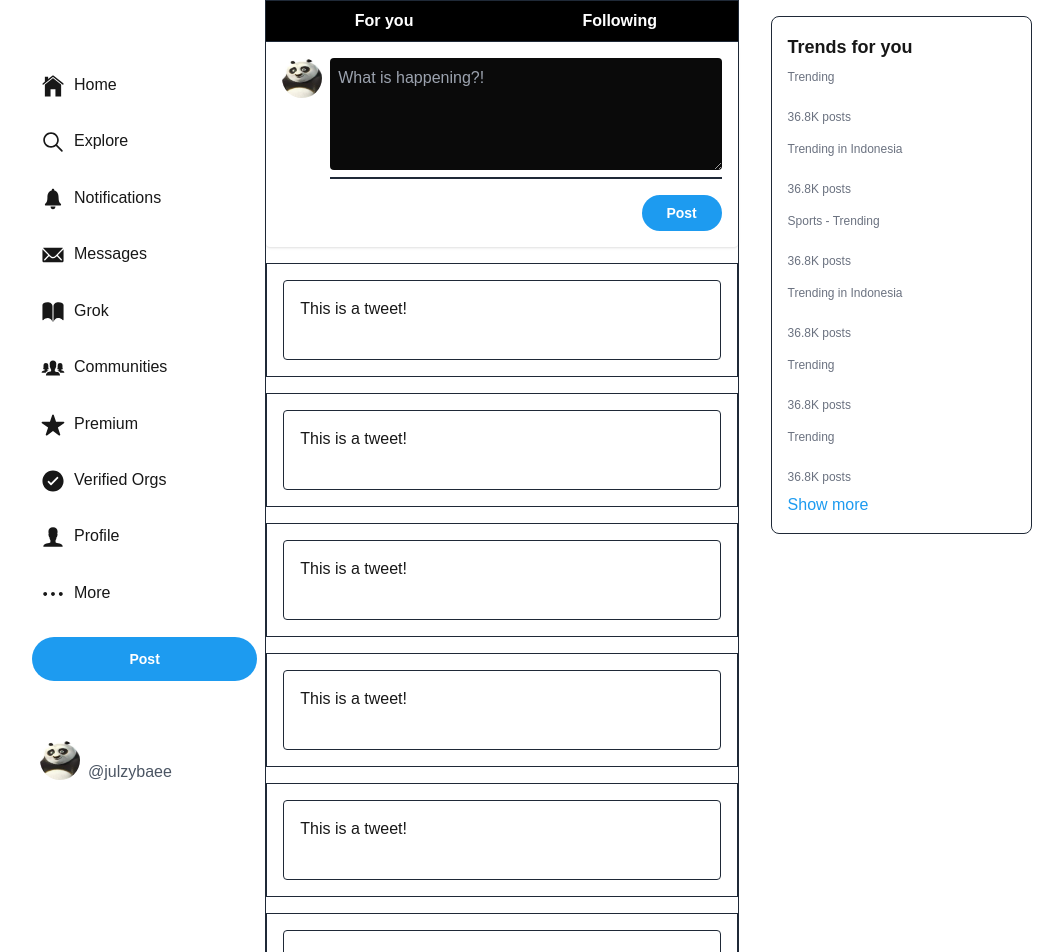
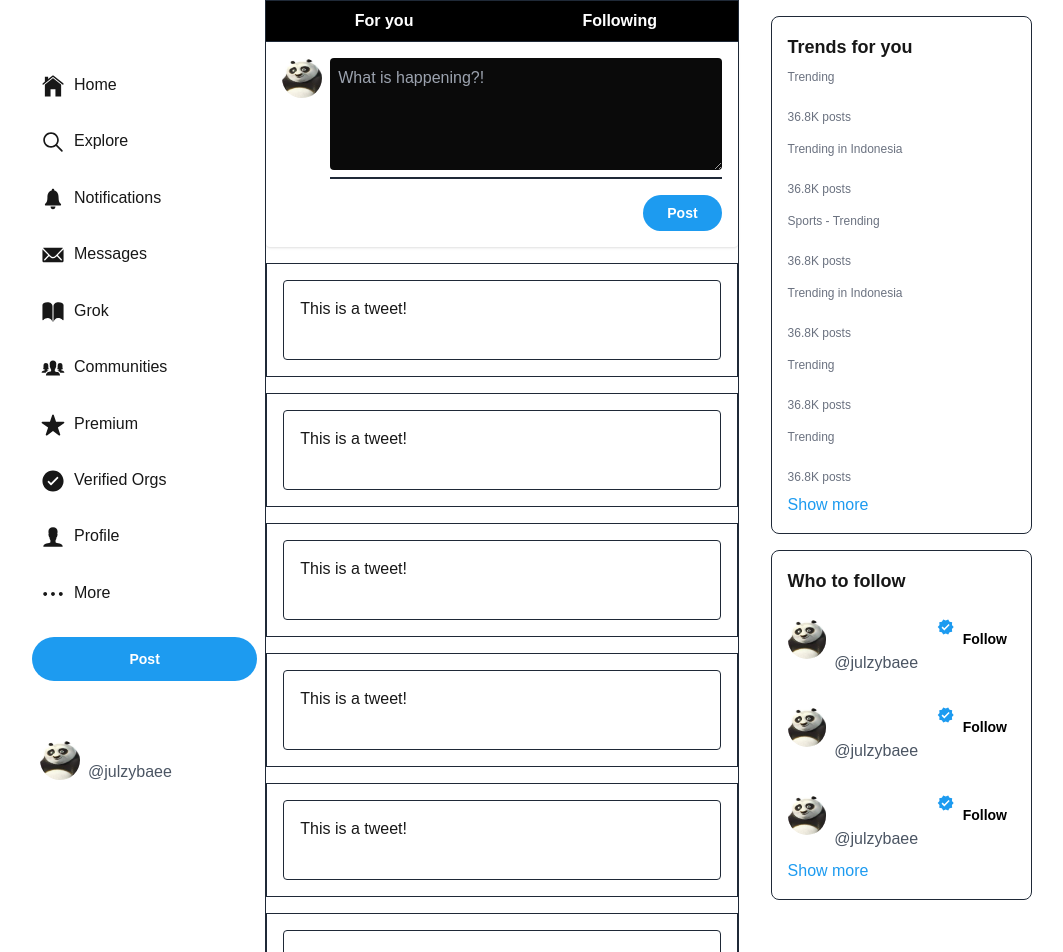
Before and after one commit to juliophilippus25/x-clone-nextjs, a Next.js app: page /home in a window 1280 px wide. Shown: the top 952 px of the page, without its empty margins (104-1167 px from the left). Built offline with nearby package versions, Linux system fonts and the light colour scheme.

Commit message:
feat: improve layout

```diff
--- /dev/null
+++ b/src/app/components/Avatar.tsx
@@ -0,0 +1,29 @@
+import Image from "next/image";
+import Button from "./Buttons";
+import { MdVerified } from "react-icons/md";
+
+export default function Avatar() {
+    return (
+        <div className="flex items-center justify-between py-2 rounded-full w-full cursor-pointer">
+            <div className="flex items-center">
+                <Image src="/avatar.jpg" alt="Avatar" width={40} height={40} className="rounded-full w-10 h-10" />
+                <div className="ml-2 flex flex-col">
+                    <p className="text-white hidden lg:flex items-center">
+                        Julio Philippus <MdVerified className="ml-1 text-lg text-customColor" />
+                    </p>
+                    <p className="text-gray-600 hidden lg:block">@julzybaee</p>
+                </div>
+            </div>
+            <div className="ml-auto">
+                <Button
+                    bgColor="bg-white"
+                    textColor="text-black"
+                    hoverColor="hover:bg-gray-200"
+                    customClass="p-2"
+                >
+                    Follow
+                </Button>
+            </div>
+        </div>
+    );
+}
--- a/src/app/components/buttons.tsx
+++ b/src/app/components/buttons.tsx
@@ -40,7 +40,7 @@
         <button
             type={type}
             onClick={onClick}
-            className={`w-full ${textColor} ${bgColor} ${hoverColor} ${borderColor} font-semibold rounded-full text-sm text-center flex items-center justify-center ${customClass}`}
+            className={`${textColor} ${bgColor} ${hoverColor} ${borderColor} font-semibold rounded-full text-sm text-center flex items-center justify-center ${customClass}`}
         >
             {icon && renderIcon()}
             {children}
--- a/src/app/components/home/Trends.tsx
+++ b/src/app/components/home/Trends.tsx
@@ -1,9 +1,10 @@
 import Link from "next/link";
 import Footer from "../Footer";
+import WhoToFollow from "@/app/components/home/WhoToFollow";
 
 export default function Trends() {
     return (
-        <div className="hidden lg:block w-2/5 p-4 ml-4">
+        <div className="hidden lg:block w-2/5 p-4 ml-4 sticky top-0 h-auto">
             <div className="border border-gray-800 p-4 rounded-lg">
                 <h2 className="text-lg font-bold">Trends for you</h2>
                 <div className="py-2">
@@ -44,8 +45,7 @@
                     Show more
                 </Link>
             </div>
-
-            <Footer />
+            <WhoToFollow />
         </div>
     );
 }
--- /dev/null
+++ b/src/app/components/home/WhoToFollow.tsx
@@ -0,0 +1,19 @@
+import Link from "next/link";
+import Avatar from "../Avatar";
+
+export default function WhoToFollow() {
+    return (
+        <>
+            <div className="border border-gray-800 p-4 rounded-lg mt-4">
+                <h2 className="text-lg font-bold">Who to follow</h2>
+                <Avatar />
+                <Avatar />
+                <Avatar />
+
+                <Link href="#" className="text-customColor">
+                    Show more
+                </Link>
+            </div>
+        </>
+    );
+}
--- a/src/app/home/page.tsx
+++ b/src/app/home/page.tsx
@@ -1,4 +1,4 @@
-"use client"
+"use client";
 import Sidebar from "@/app/components/home/Sidebar";
 import Trends from "@/app/components/home/Trends";
 import Tweets from "@/app/components/home/Tweets";
@@ -6,12 +6,13 @@
 import Button from "../components/Buttons";
 import Navbar from "../components/home/Navbar";
 import Image from "next/image";
+import RootLayout from "../layout";
 
 export default function HomePage() {
 
     useEffect(() => {
         if (typeof window !== 'undefined') {
-            var footer = document.getElementById('footer');
+            const footer = document.getElementById('footer');
             if (footer) {
                 footer.style.display = 'none';
             }
@@ -43,7 +44,7 @@
                                 textColor="text-white"
                                 bgColor="bg-customColor"
                                 hoverColor="hover:bg-blue-500"
-                                customClass="p=2 py-2 w-1/6 lg:w-[80px] mt-2 text-xs lg:text-sm"
+                                customClass="p=2 py-2 w-1/5 mt-2 text-sm"
                             >
                                 Post
                             </Button>
@@ -51,7 +52,7 @@
                     </div>
                 </div>
 
-                <Tweets /><Tweets /><Tweets /><Tweets /><Tweets /><Tweets /><Tweets /><Tweets /><Tweets />
+                <Tweets /><Tweets /><Tweets /><Tweets /><Tweets /><Tweets /><Tweets /><Tweets /><Tweets /><Tweets /><Tweets /><Tweets />
             </div>
 
             {/* Right column */}
--- a/src/app/layout.tsx
+++ b/src/app/layout.tsx
@@ -1,9 +1,8 @@
+// RootLayout.tsx
 import type { Metadata } from "next";
 import localFont from "next/font/local";
 import "./globals.css";
 import Footer from "@/app/components/Footer";
-import { Suspense } from "react";
-import Loading from "@/app/components/Loading";
 
 const geistSans = localFont({
   src: "./fonts/GeistVF.woff",
@@ -23,6 +22,7 @@
 
 export default function RootLayout({
   children,
+  showFooter = true,
 }: Readonly<{
   children: React.ReactNode;
   showFooter?: boolean;
@@ -31,7 +31,7 @@
     <html lang="en">
       <body className={`${geistSans.variable} ${geistMono.variable} flex flex-col min-h-screen`}>
         {children}
-        <Footer />
+        {showFooter && <Footer />}
       </body>
     </html>
   );
--- a/src/app/page.tsx
+++ b/src/app/page.tsx
@@ -72,7 +72,7 @@
                 textColor="text-white"
                 bgColor="bg-customColor"
                 hoverColor="hover:bg-blue-500"
-                customClass="px-5 py-2.5"
+                customClass="px-5 py-2.5 w-full"
               >
                 Create account
               </Button>
@@ -100,7 +100,7 @@
                   textColor="text-customColor"
                   hoverColor="hover:bg-gray-900"
                   borderColor="border border-gray-600"
-                  customClass="px-5 py-2.5"
+                  customClass="px-5 py-2.5 w-full"
                 >
                   Sign in
                 </Button>
@@ -150,7 +150,7 @@
                   bgColor="bg-white"
                   textColor="text-black"
                   hoverColor="hover:bg-gray-200"
-                  customClass="px-5 py-2.5"
+                  customClass="px-5 py-2.5 w-full"
                 >
                   Next
                 </Button>
@@ -300,7 +300,7 @@
                     bgColor="bg-white"
                     textColor="text-black"
                     hoverColor="hover:bg-gray-200"
-                    customClass="px-5 py-2.5"
+                    customClass="px-5 py-2.5 w-full"
                   >
                     Next
                   </Button>
```
